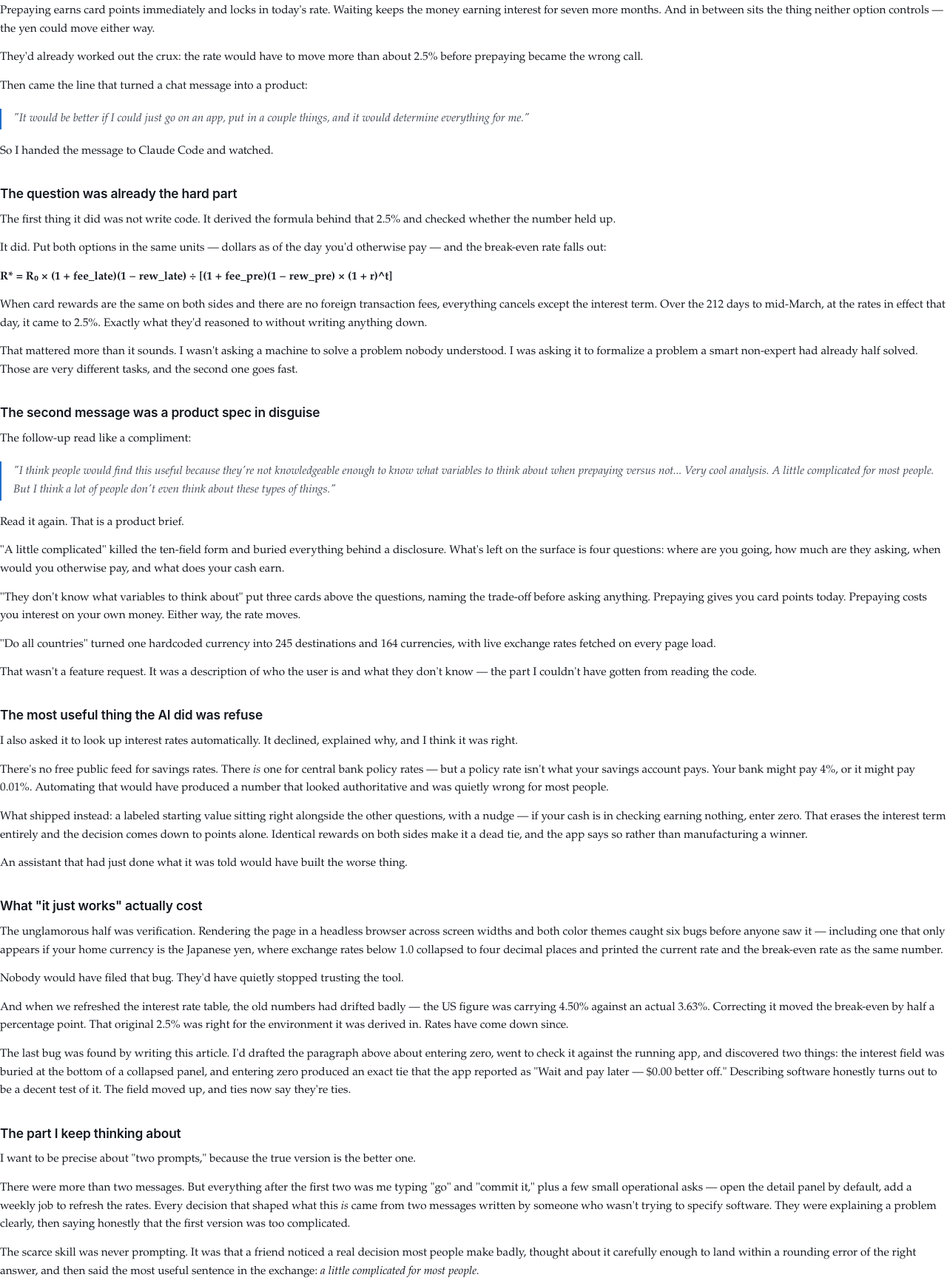
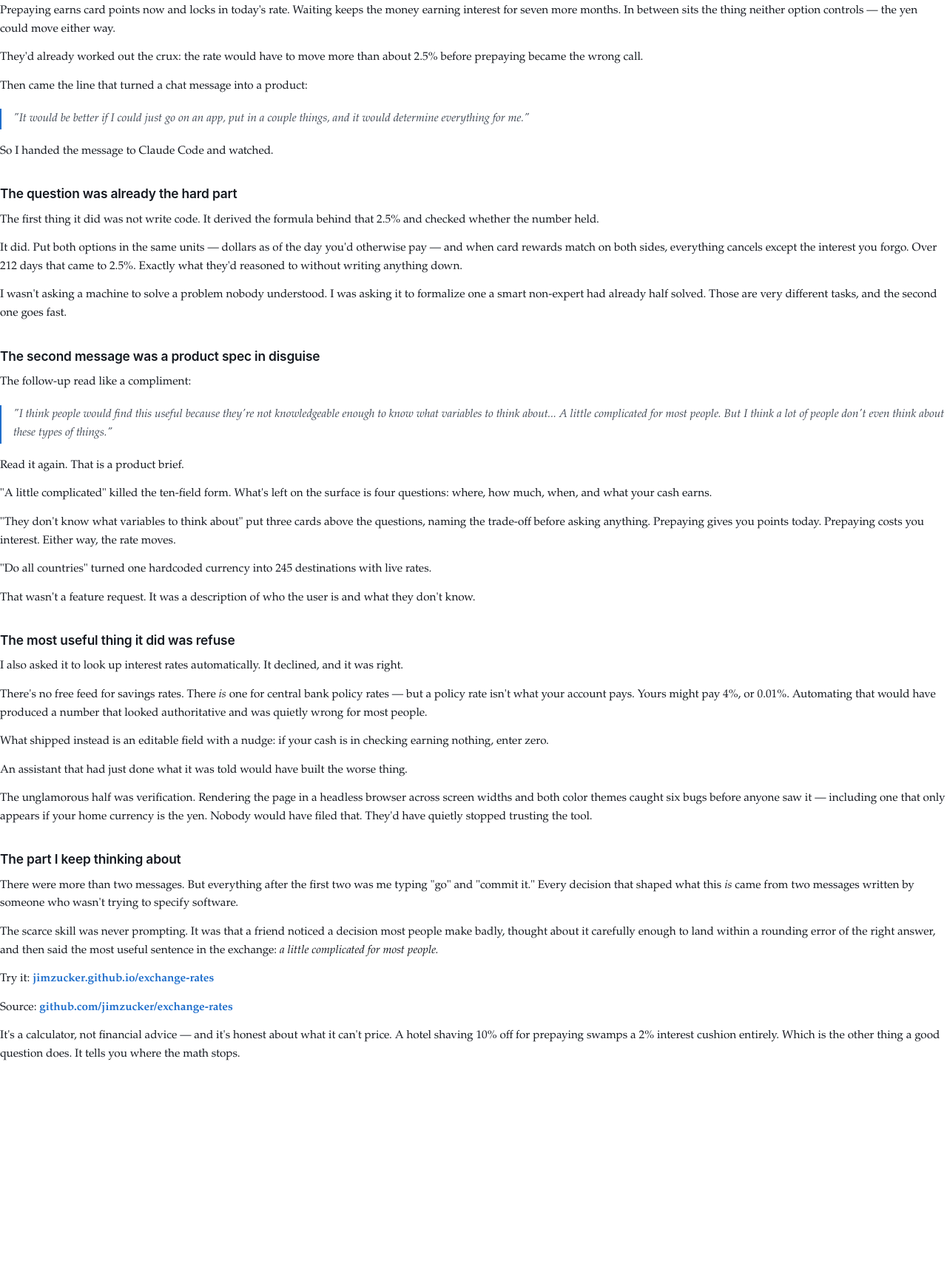
Before and after one commit to jimzucker/exchange-rates, a plain HTML site: page writing/linkedin-article.html in a window 1280 px wide. Shown: the part 916-2651 px from the top of the page at 74% size. After the commit the page ends 2368 px from the top, so only its background shows below. Drawn offline with Linux system fonts and the light colour scheme.

Commit message:
Tighten the article from ~1,000 to ~680 words
Cut the formula block, the stale-policy-rate aside, and the section
about the article finding its own bug. Verification compressed to the
one line that earns its place — the yen-only bug nobody would have
filed. PDF drops from four pages to three.

Co-Authored-By: Claude Opus 5 (1M context) <noreply@anthropic.com>

```diff
--- a/writing/linkedin-article.html
+++ b/writing/linkedin-article.html
@@ -46,43 +46,35 @@
 <p class="byline">Prepay or Wait &nbsp;·&nbsp; build notes</p>
 <img class="cover" src="linkedin-hero.png" alt="">
 <h1>A friend asked me a question about yen. Two messages later, it was a live app.</h1>
-<p>A friend messaged me last week with a travel problem. They're going to Japan in March, the exchange rate is unusually favorable right now, and the hotel is offering a choice: prepay on the credit card today, or pay on arrival.</p>
-<p>Prepaying earns card points immediately and locks in today's rate. Waiting keeps the money earning interest for seven more months. And in between sits the thing neither option controls — the yen could move either way.</p>
+<p>A friend messaged me last week with a travel problem. They're going to Japan in March, the yen is unusually cheap right now, and the hotel is offering a choice: prepay on the credit card today, or pay on arrival.</p>
+<p>Prepaying earns card points now and locks in today's rate. Waiting keeps the money earning interest for seven more months. In between sits the thing neither option controls — the yen could move either way.</p>
 <p>They'd already worked out the crux: the rate would have to move more than about 2.5% before prepaying became the wrong call.</p>
 <p>Then came the line that turned a chat message into a product:</p>
 <blockquote>"It would be better if I could just go on an app, put in a couple things, and it would determine everything for me."</blockquote>
 <p>So I handed the message to Claude Code and watched.</p>
 <h2>The question was already the hard part</h2>
-<p>The first thing it did was not write code. It derived the formula behind that 2.5% and checked whether the number held up.</p>
-<p>It did. Put both options in the same units — dollars as of the day you'd otherwise pay — and the break-even rate falls out:</p>
-<p><strong>R* = R₀ × (1 + fee_late)(1 − rew_late) ÷ [(1 + fee_pre)(1 − rew_pre) × (1 + r)^t]</strong></p>
-<p>When card rewards are the same on both sides and there are no foreign transaction fees, everything cancels except the interest term. Over the 212 days to mid-March, at the rates in effect that day, it came to 2.5%. Exactly what they'd reasoned to without writing anything down.</p>
-<p>That mattered more than it sounds. I wasn't asking a machine to solve a problem nobody understood. I was asking it to formalize a problem a smart non-expert had already half solved. Those are very different tasks, and the second one goes fast.</p>
+<p>The first thing it did was not write code. It derived the formula behind that 2.5% and checked whether the number held.</p>
+<p>It did. Put both options in the same units — dollars as of the day you'd otherwise pay — and when card rewards match on both sides, everything cancels except the interest you forgo. Over 212 days that came to 2.5%. Exactly what they'd reasoned to without writing anything down.</p>
+<p>I wasn't asking a machine to solve a problem nobody understood. I was asking it to formalize one a smart non-expert had already half solved. Those are very different tasks, and the second one goes fast.</p>
 <h2>The second message was a product spec in disguise</h2>
 <p>The follow-up read like a compliment:</p>
-<blockquote>"I think people would find this useful because they're not knowledgeable enough to know what variables to think about when prepaying versus not... Very cool analysis. A little complicated for most people. But I think a lot of people don't even think about these types of things."</blockquote>
+<blockquote>"I think people would find this useful because they're not knowledgeable enough to know what variables to think about... A little complicated for most people. But I think a lot of people don't even think about these types of things."</blockquote>
 <p>Read it again. That is a product brief.</p>
-<p>"A little complicated" killed the ten-field form and buried everything behind a disclosure. What's left on the surface is four questions: where are you going, how much are they asking, when would you otherwise pay, and what does your cash earn.</p>
-<p>"They don't know what variables to think about" put three cards above the questions, naming the trade-off before asking anything. Prepaying gives you card points today. Prepaying costs you interest on your own money. Either way, the rate moves.</p>
-<p>"Do all countries" turned one hardcoded currency into 245 destinations and 164 currencies, with live exchange rates fetched on every page load.</p>
-<p>That wasn't a feature request. It was a description of who the user is and what they don't know — the part I couldn't have gotten from reading the code.</p>
-<h2>The most useful thing the AI did was refuse</h2>
-<p>I also asked it to look up interest rates automatically. It declined, explained why, and I think it was right.</p>
-<p>There's no free public feed for savings rates. There <em>is</em> one for central bank policy rates — but a policy rate isn't what your savings account pays. Your bank might pay 4%, or it might pay 0.01%. Automating that would have produced a number that looked authoritative and was quietly wrong for most people.</p>
-<p>What shipped instead: a labeled starting value sitting right alongside the other questions, with a nudge — if your cash is in checking earning nothing, enter zero. That erases the interest term entirely and the decision comes down to points alone. Identical rewards on both sides make it a dead tie, and the app says so rather than manufacturing a winner.</p>
+<p>"A little complicated" killed the ten-field form. What's left on the surface is four questions: where, how much, when, and what your cash earns.</p>
+<p>"They don't know what variables to think about" put three cards above the questions, naming the trade-off before asking anything. Prepaying gives you points today. Prepaying costs you interest. Either way, the rate moves.</p>
+<p>"Do all countries" turned one hardcoded currency into 245 destinations with live rates.</p>
+<p>That wasn't a feature request. It was a description of who the user is and what they don't know.</p>
+<h2>The most useful thing it did was refuse</h2>
+<p>I also asked it to look up interest rates automatically. It declined, and it was right.</p>
+<p>There's no free feed for savings rates. There <em>is</em> one for central bank policy rates — but a policy rate isn't what your account pays. Yours might pay 4%, or 0.01%. Automating that would have produced a number that looked authoritative and was quietly wrong for most people.</p>
+<p>What shipped instead is an editable field with a nudge: if your cash is in checking earning nothing, enter zero.</p>
 <p>An assistant that had just done what it was told would have built the worse thing.</p>
-<h2>What "it just works" actually cost</h2>
-<p>The unglamorous half was verification. Rendering the page in a headless browser across screen widths and both color themes caught six bugs before anyone saw it — including one that only appears if your home currency is the Japanese yen, where exchange rates below 1.0 collapsed to four decimal places and printed the current rate and the break-even rate as the same number.</p>
-<p>Nobody would have filed that bug. They'd have quietly stopped trusting the tool.</p>
-<p>And when we refreshed the interest rate table, the old numbers had drifted badly — the US figure was carrying 4.50% against an actual 3.63%. Correcting it moved the break-even by half a percentage point. That original 2.5% was right for the environment it was derived in. Rates have come down since.</p>
-<p>The last bug was found by writing this article. I'd drafted the paragraph above about entering zero, went to check it against the running app, and discovered two things: the interest field was buried at the bottom of a collapsed panel, and entering zero produced an exact tie that the app reported as "Wait and pay later — $0.00 better off." Describing software honestly turns out to be a decent test of it. The field moved up, and ties now say they're ties.</p>
+<p>The unglamorous half was verification. Rendering the page in a headless browser across screen widths and both color themes caught six bugs before anyone saw it — including one that only appears if your home currency is the yen. Nobody would have filed that. They'd have quietly stopped trusting the tool.</p>
 <h2>The part I keep thinking about</h2>
-<p>I want to be precise about "two prompts," because the true version is the better one.</p>
-<p>There were more than two messages. But everything after the first two was me typing "go" and "commit it," plus a few small operational asks — open the detail panel by default, add a weekly job to refresh the rates. Every decision that shaped what this <em>is</em> came from two messages written by someone who wasn't trying to specify software. They were explaining a problem clearly, then saying honestly that the first version was too complicated.</p>
-<p>The scarce skill was never prompting. It was that a friend noticed a real decision most people make badly, thought about it carefully enough to land within a rounding error of the right answer, and then said the most useful sentence in the exchange: <em>a little complicated for most people.</em></p>
+<p>There were more than two messages. But everything after the first two was me typing "go" and "commit it." Every decision that shaped what this <em>is</em> came from two messages written by someone who wasn't trying to specify software.</p>
+<p>The scarce skill was never prompting. It was that a friend noticed a decision most people make badly, thought about it carefully enough to land within a rounding error of the right answer, and then said the most useful sentence in the exchange: <em>a little complicated for most people.</em></p>
 <p>Try it: <strong><a href="https://jimzucker.github.io/exchange-rates">jimzucker.github.io/exchange-rates</a></strong></p>
 <p>Source: <strong><a href="https://github.com/jimzucker/exchange-rates">github.com/jimzucker/exchange-rates</a></strong></p>
-<p>It's a calculator, not financial advice. And it's honest about what it can't price — refundability, chargeback timing, and prepaid-rate discounts routinely matter more than the arithmetic does. A hotel shaving 10% off for prepaying swamps a 2% interest cushion entirely.</p>
-<p>Which is the other thing a good question does. It tells you where the math stops.</p>
+<p>It's a calculator, not financial advice — and it's honest about what it can't price. A hotel shaving 10% off for prepaying swamps a 2% interest cushion entirely. Which is the other thing a good question does. It tells you where the math stops.</p>
 </body>
 </html>
```
Also changed, not shown: 2 other files.
